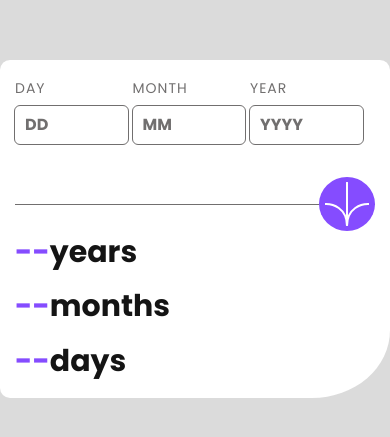
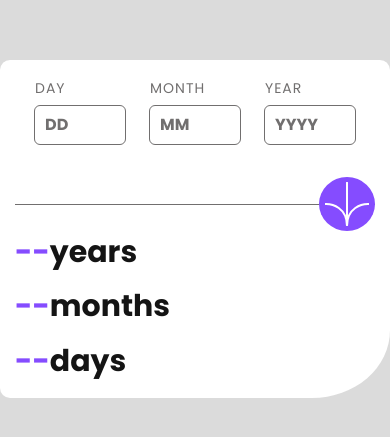
Before and after one commit to matthew-marco/age-calc, a plain HTML site: page index.html in a window 390 px wide. Shown: the part 193-630 px from the top of the page. Drawn offline with Linux system fonts and the light colour scheme.

Commit message:
Add files via upload

```diff
--- a/style.css
+++ b/style.css
@@ -110,7 +110,7 @@ main .holder {
 main .holder .day ,
 main .holder .month ,
 main .holder .year{
-  max-width: calc(100% / 3.2);
+  max-width: calc(100% / 4);
 
 }
 main .holder .day p,
@@ -200,6 +200,7 @@ main .line img {
   main .holder{
     gap: 5px;
     max-width: 100%;
+    justify-content: space-evenly;
   }
   .middle {
     max-width:-webkit-fill-available ;
```
